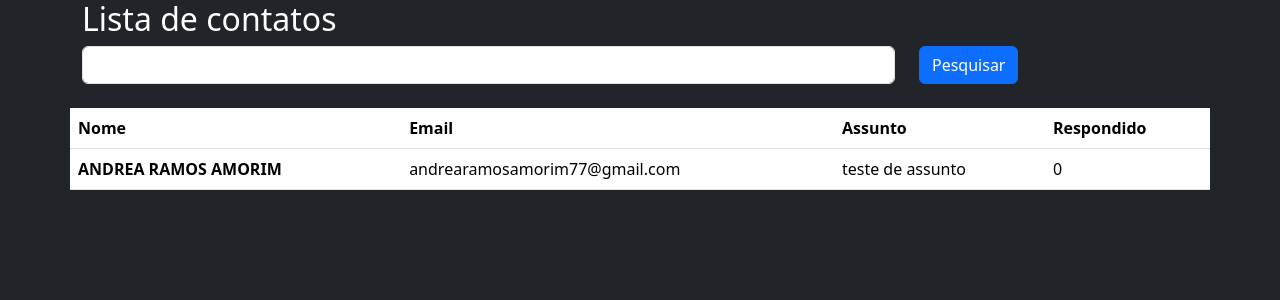
After one commit to rubensmeirelles/EstudoFlask, a Flask app: page /contato/lista/ in a window 1280 px wide. The commit adds this page. Shown: the top 300 px of the page. Run offline with Flask 3, Linux system fonts and the light colour scheme.

Commit message:
Lista de contatos

```diff
--- /dev/null
+++ b/app/templates/contato_lista.html
@@ -0,0 +1,60 @@
+<!DOCTYPE html>
+<html lang="pt-br">
+
+<head>
+    <meta charset="UTF-8">
+    <meta name="viewport" content="width=device-width, initial-scale=1.0">
+    <title>Contato</title>
+    <link href="https://cdn.jsdelivr.net/npm/bootstrap@5.3.3/dist/css/bootstrap.min.css" rel="stylesheet"
+        integrity="sha384-QWTKZyjpPEjISv5WaRU9OFeRpok6YctnYmDr5pNlyT2bRjXh0JMhjY6hW+ALEwIH" crossorigin="anonymous">
+</head>
+
+<body class="bg-dark text-white">
+    <div class="container">
+        <div class="row">
+            <h2>Lista de contatos</h2>
+            <form method="get" class="row">
+                <div class="col-9">
+                    <input type="text" class="form-control" name="pesquisa">
+                </div>
+                <div class="col-3">
+                    <button type="submit" class="btn btn-primary">Pesquisar</button>
+                </div>
+            </form>
+            <table class="table mt-4">
+                <thead>
+                  <tr>
+                    <th scope="col">Nome</th>
+                    <th scope="col">Email</th>
+                    <th scope="col">Assunto</th>
+                    <th scope="col">Respondido</th>
+                  </tr>
+                </thead>
+                <tbody>
+                  <tr>
+                    <th scope="row">{{ context['dados'][0].nome }}</th>
+                    <td>{{ context['dados'][0].email }}</td>
+                    <td>{{ context['dados'][0].assunto }}</td>
+                    <td>{{ context['dados'][0].respondido }}</td>
+                  </tr>
+                  <!-- <tr>
+                    <th scope="row">{{ context['dados'][1].nome }}</th>
+                    <td>{{ context['dados'][1].email }}</td>
+                    <td>{{ context['dados'][1].assunto }}</td>
+                    <td>{{ context['dados'][1].respondido }}</td>
+                  </tr>
+                  <tr>
+                    <th scope="row">{{ context['dados'][2].nome }}</th>
+                    <td>{{ context['dados'][2].email }}</td>
+                    <td>{{ context['dados'][2].assunto }}</td>
+                    <td>{{ context['dados'][2].respondido }}</td>
+                  </tr> -->
+                </tbody>
+              </table>
+        </div>
+        <script src="https://cdn.jsdelivr.net/npm/bootstrap@5.3.3/dist/js/bootstrap.bundle.min.js"
+            integrity="sha384-YvpcrYf0tY3lHB60NNkmXc5s9fDVZLESaAA55NDzOxhy9GkcIdslK1eN7N6jIeHz"
+            crossorigin="anonymous"></script>
+</body>
+
+</html>
--- a/app/views.py
+++ b/app/views.py
@@ -26,6 +26,22 @@ def contato():
 
     return render_template('contato.html', context=context, form=form)
 
+@app.route('/contato/lista/')
+def contatoLista():
+
+    if request.method == 'GET':
+        pesquisa = request.args.get('pesquisa', '')
+
+    dados = Contato.query.order_by('nome')
+    if pesquisa != '':
+        dados = dados.filter_by(nome=pesquisa)
+
+    context = {'dados': dados.all()}
+
+
+    return render_template('contato_lista.html', context=context)
+
+
 # FORMATO NÃO RECOMENDADO
 
 @app.route("/contato_old", methods=['GET', 'POST'])
```
Also changed, not shown: app/templates/contato.html (+21 -15 lines), app/templates/index.html (+5 -2 lines).
